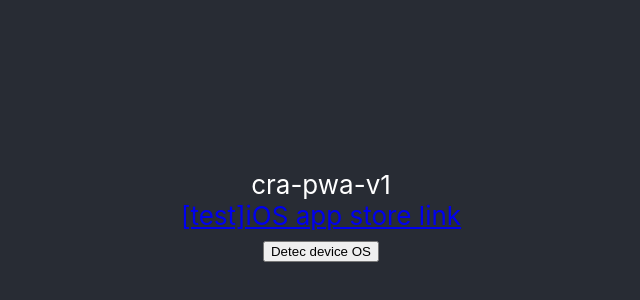
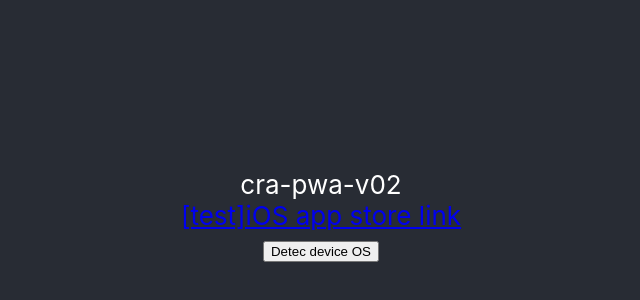
Before and after one commit to 5ock/cra_pwa, a React (Create React App) app: page / in a window 1280 px wide. Shown: the part 172-472 px from the top of the page, without its empty margins (319-959 px from the left). Built offline with nearby package versions, Linux system fonts and the light colour scheme.

Commit message:
server-worker test push event

```diff
--- a/src/App.tsx
+++ b/src/App.tsx
@@ -22,7 +22,7 @@ const App = () => {
   return (
     <div className="App">
       <header className="App-header">
-        <div>cra-pwa-v1</div>
+        <div>cra-pwa-v02</div>
         <a href='https://apps.apple.com/tw/app/'
           target='_blank'
           rel="noreferrer noopener"
```
Also changed, not shown: src/service-worker.ts (+8 -5 lines).
